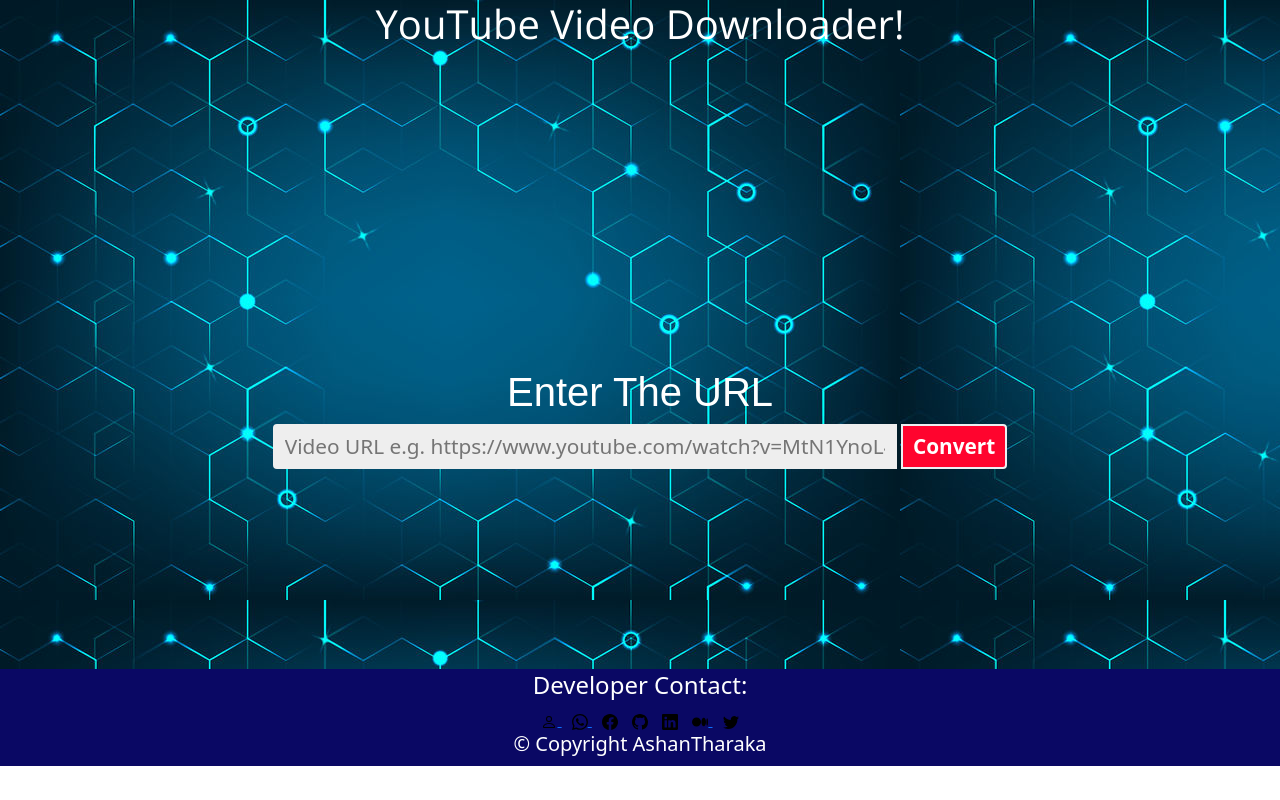
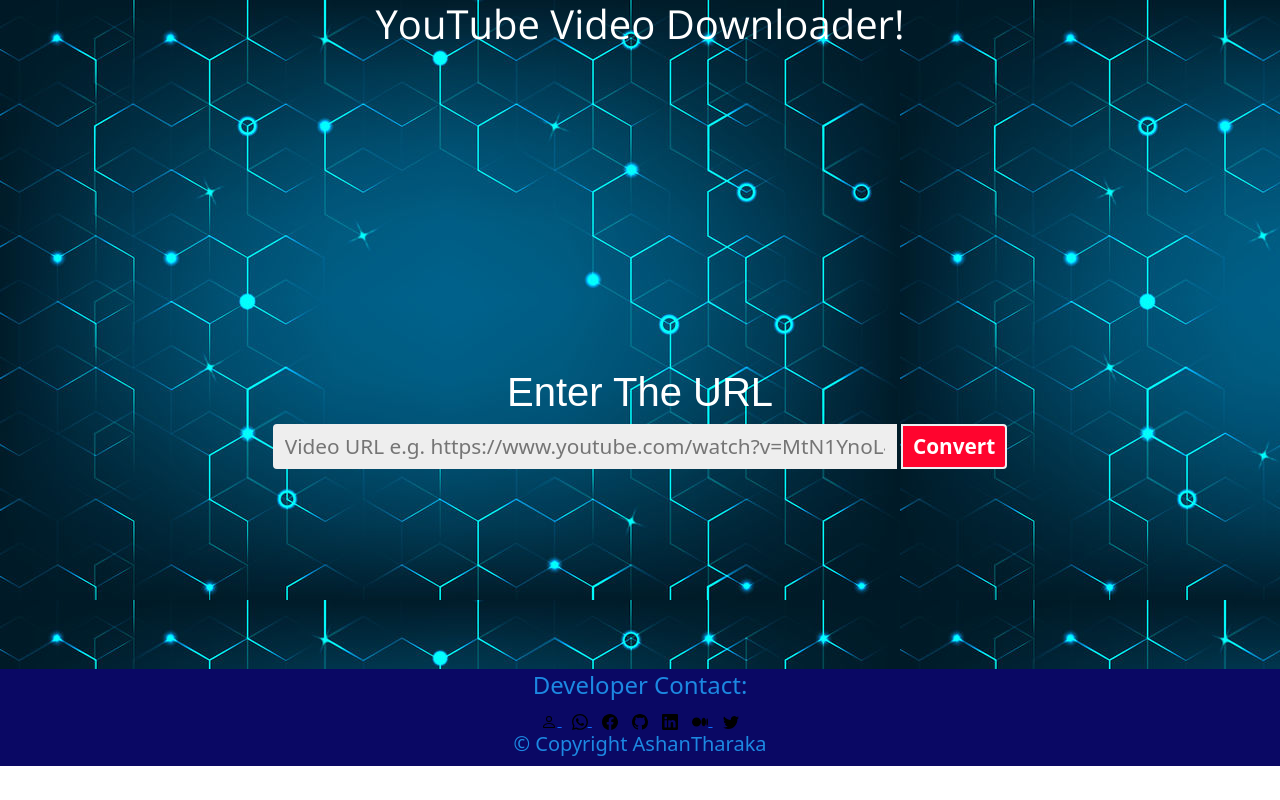
Before and after one commit to ashan-tharaka/YTVideosDownloader, a website: page index.html in a window 1280 px wide. Drawn offline with nearby package versions, Linux system fonts and the light colour scheme.

Commit message:
Update style.css
update footer

```diff
--- a/css/style.css
+++ b/css/style.css
@@ -67,5 +67,5 @@
 footer {
     background: rgb(10, 8, 100);
     padding: 1.8px;
-    color: white;
+    color: rgb(28, 137, 226);
 }
```
